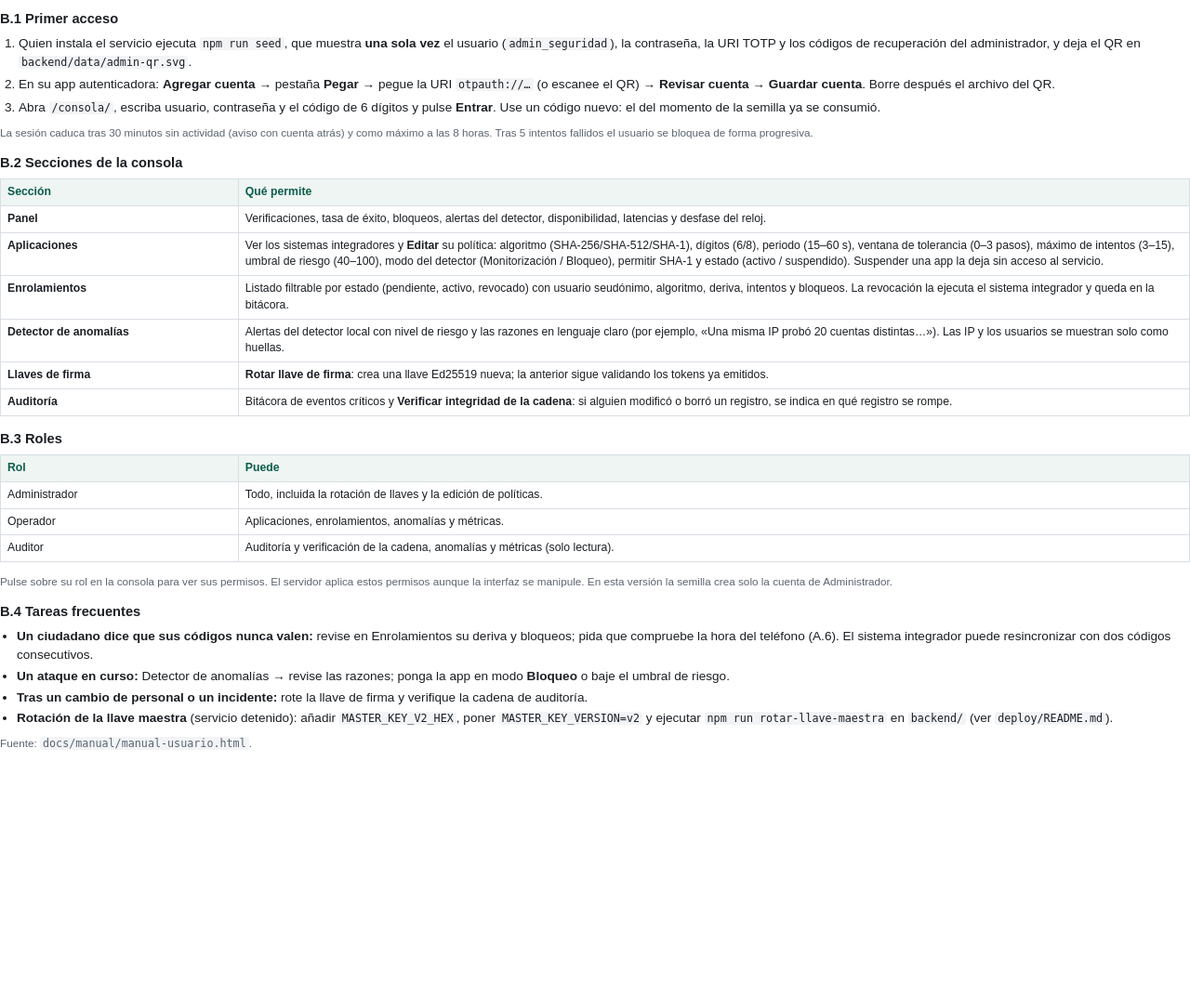
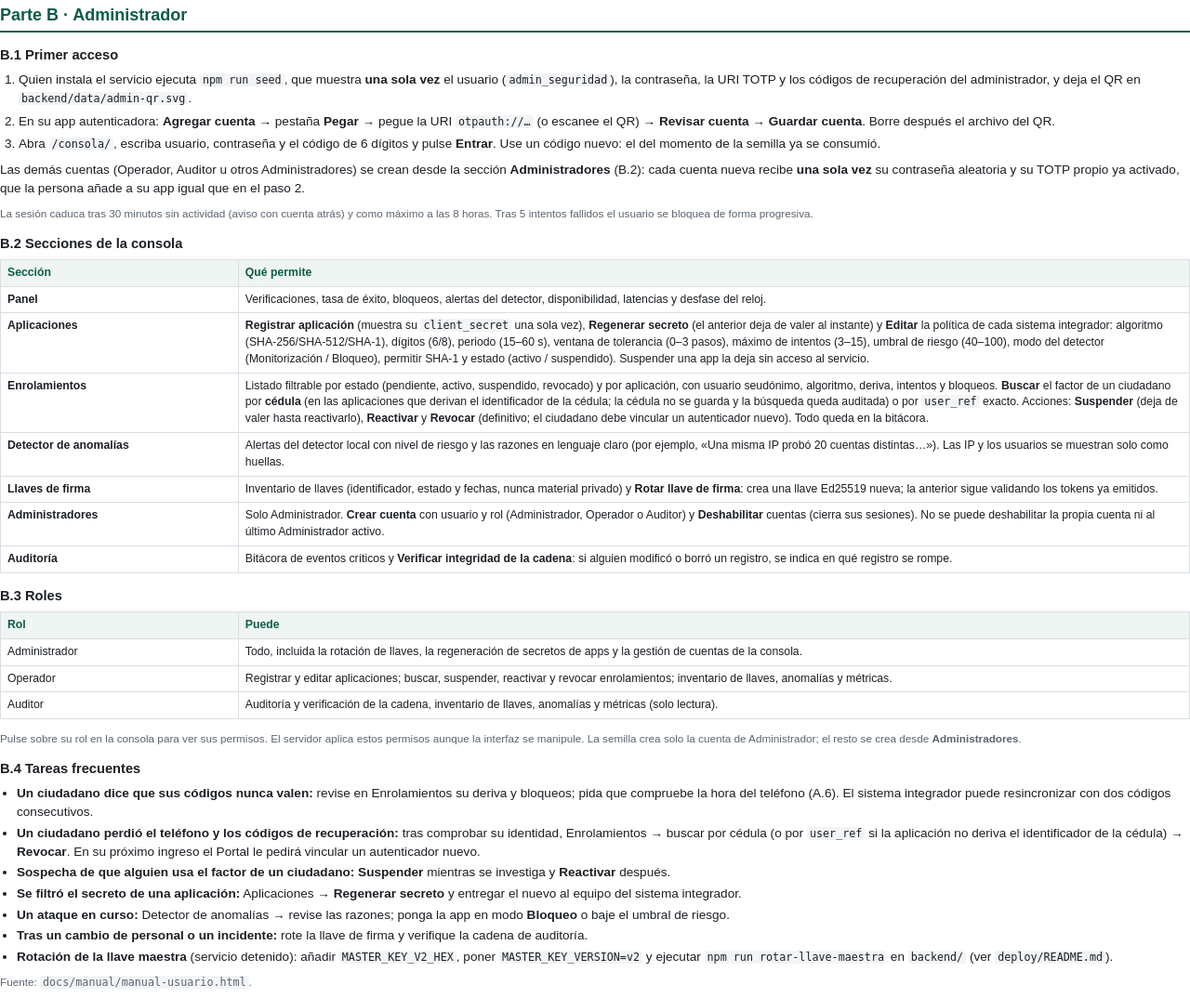
Before and after one commit to PSM-Hackaton/servicio-soberano-autenticacion-totp, a plain HTML site: page docs/manual/manual-usuario.html in a window 1280 px wide. Shown: the part 1572-2646 px from the top of the page at 93% size. Before the commit the page ends 2389 px from the top, so only its background shows below. Drawn offline with Linux system fonts and the light colour scheme.

Commit message:
Manual de usuario: ingreso con cédula, cámara habilitada, gestión de enrolamientos (suspender, reactivar, revocar), registro de apps y secreto, cuentas de administración

```diff
--- a/docs/manual/manual-usuario.html
+++ b/docs/manual/manual-usuario.html
@@ -65,11 +65,11 @@ Nadie fuera de la institución ve sus claves.</div>
 
 <h3>A.2 Primer ingreso al Portal: vincular el autenticador</h3>
 <ol class="pasos">
-  <li>Entre en el Portal, escriba su <b>Usuario</b> y <b>Contraseña</b> y pulse <b>Continuar</b>.</li>
+  <li>Entre en el Portal (<b>Ingresar al portal</b>), elija la nacionalidad (<b>V</b> o <b>E</b>), escriba su <b>Número de cédula</b> y su <b>Contraseña</b> y pulse <b>Continuar</b>. El Portal no envía su cédula al servicio de autenticación: solo un seudónimo calculado a partir de ella.</li>
   <li>Si todavía no tiene segundo factor, verá <b>Vincule su autenticador</b>. Elija una forma:
     <ul>
       <li><b>Abrir en el Autenticador Soberano</b> (si usa el mismo dispositivo): la app se abre con la cuenta lista; desbloquéela con su PIN, revise los datos y pulse <b>Guardar cuenta</b>.</li>
-      <li><b>Escanee el código QR</b>: en la app, <b>Agregar cuenta</b> → pestaña <b>Cámara</b> → <b>Activar cámara</b> (si su navegador lo permite).</li>
+      <li><b>Escanee el código QR</b>: en la app, <b>Agregar cuenta</b> → pestaña <b>Cámara</b> → <b>Activar cámara</b> y acepte el permiso. La lectura usa el lector de QR del navegador (Chrome y Edge lo incluyen); si su navegador no lo tiene, use otra de las formas. El QR también sirve con cualquier otra app autenticadora estándar.</li>
       <li><b>Clave manual</b>: pulse <b>Copiar</b> junto a la clave; en la app, <b>Agregar cuenta</b> → pestaña <b>Manual</b>, péguela y pulse <b>Revisar cuenta</b>.</li>
     </ul></li>
   <li>En <b>Confirme con el primer código</b>, escriba el código que muestra la app y pulse <b>Activar segundo factor</b>. El enlace caduca a los 10 minutos.</li>
@@ -79,7 +79,7 @@ Nadie fuera de la institución ve sus claves.</div>
 
 <h3>A.3 Ingresos siguientes</h3>
 <ol class="pasos">
-  <li>Usuario y contraseña → <b>Continuar</b>.</li>
+  <li>Cédula y contraseña → <b>Continuar</b>.</li>
   <li>En <b>Verificación en dos pasos</b>, abra la app, desbloquéela con el PIN y escriba el código de 6 dígitos de la cuenta del Portal (toque el código para copiarlo). Pulse <b>Verificar y entrar</b>.</li>
   <li>El anillo alrededor del código indica los segundos que le quedan; si faltan pocos, espere al siguiente.</li>
 </ol>
@@ -108,7 +108,7 @@ desfasado. Active la hora automática del teléfono.</p>
   <li>Escriba uno de sus códigos (con el guion) y pulse <b>Usar código</b>. Cada código sirve una vez.</li>
   <li>El Portal le pedirá <b>vincular un autenticador nuevo</b> (A.2). El autenticador anterior deja de servir.</li>
 </ol>
-<p>Si perdió también los códigos, acuda a la institución para que revoque su factor.</p>
+<p>Si perdió también los códigos, acuda a la institución: el equipo de soporte revoca su factor desde la consola (B.4) y usted vuelve a vincular un autenticador nuevo al entrar al Portal.</p>
 
 <h3>A.8 Otras funciones de la app</h3>
 <ul>
@@ -126,31 +126,36 @@ desfasado. Active la hora automática del teléfono.</p>
   <li>En su app autenticadora: <b>Agregar cuenta</b> → pestaña <b>Pegar</b> → pegue la URI <code>otpauth://…</code> (o escanee el QR) → <b>Revisar cuenta</b> → <b>Guardar cuenta</b>. Borre después el archivo del QR.</li>
   <li>Abra <code>/consola/</code>, escriba usuario, contraseña y el código de 6 dígitos y pulse <b>Entrar</b>. Use un código nuevo: el del momento de la semilla ya se consumió.</li>
 </ol>
+<p>Las demás cuentas (Operador, Auditor u otros Administradores) se crean desde la sección <b>Administradores</b> (B.2): cada cuenta nueva recibe <b>una sola vez</b> su contraseña aleatoria y su TOTP propio ya activado, que la persona añade a su app igual que en el paso 2.</p>
 <p class="small">La sesión caduca tras 30 minutos sin actividad (aviso con cuenta atrás) y como máximo a las 8 horas. Tras 5 intentos fallidos el usuario se bloquea de forma progresiva.</p>
 
 <h3>B.2 Secciones de la consola</h3>
 <table>
   <tr><th style="width:20%">Sección</th><th>Qué permite</th></tr>
   <tr><td><b>Panel</b></td><td>Verificaciones, tasa de éxito, bloqueos, alertas del detector, disponibilidad, latencias y desfase del reloj.</td></tr>
-  <tr><td><b>Aplicaciones</b></td><td>Ver los sistemas integradores y <b>Editar</b> su política: algoritmo (SHA-256/SHA-512/SHA-1), dígitos (6/8), periodo (15–60 s), ventana de tolerancia (0–3 pasos), máximo de intentos (3–15), umbral de riesgo (40–100), modo del detector (Monitorización / Bloqueo), permitir SHA-1 y estado (activo / suspendido). Suspender una app la deja sin acceso al servicio.</td></tr>
-  <tr><td><b>Enrolamientos</b></td><td>Listado filtrable por estado (pendiente, activo, revocado) con usuario seudónimo, algoritmo, deriva, intentos y bloqueos. La revocación la ejecuta el sistema integrador y queda en la bitácora.</td></tr>
+  <tr><td><b>Aplicaciones</b></td><td><b>Registrar aplicación</b> (muestra su <code>client_secret</code> una sola vez), <b>Regenerar secreto</b> (el anterior deja de valer al instante) y <b>Editar</b> la política de cada sistema integrador: algoritmo (SHA-256/SHA-512/SHA-1), dígitos (6/8), periodo (15–60 s), ventana de tolerancia (0–3 pasos), máximo de intentos (3–15), umbral de riesgo (40–100), modo del detector (Monitorización / Bloqueo), permitir SHA-1 y estado (activo / suspendido). Suspender una app la deja sin acceso al servicio.</td></tr>
+  <tr><td><b>Enrolamientos</b></td><td>Listado filtrable por estado (pendiente, activo, suspendido, revocado) y por aplicación, con usuario seudónimo, algoritmo, deriva, intentos y bloqueos. <b>Buscar</b> el factor de un ciudadano por <b>cédula</b> (en las aplicaciones que derivan el identificador de la cédula; la cédula no se guarda y la búsqueda queda auditada) o por <code>user_ref</code> exacto. Acciones: <b>Suspender</b> (deja de valer hasta reactivarlo), <b>Reactivar</b> y <b>Revocar</b> (definitivo; el ciudadano debe vincular un autenticador nuevo). Todo queda en la bitácora.</td></tr>
   <tr><td><b>Detector de anomalías</b></td><td>Alertas del detector local con nivel de riesgo y las razones en lenguaje claro (por ejemplo, «Una misma IP probó 20 cuentas distintas…»). Las IP y los usuarios se muestran solo como huellas.</td></tr>
-  <tr><td><b>Llaves de firma</b></td><td><b>Rotar llave de firma</b>: crea una llave Ed25519 nueva; la anterior sigue validando los tokens ya emitidos.</td></tr>
+  <tr><td><b>Llaves de firma</b></td><td>Inventario de llaves (identificador, estado y fechas, nunca material privado) y <b>Rotar llave de firma</b>: crea una llave Ed25519 nueva; la anterior sigue validando los tokens ya emitidos.</td></tr>
+  <tr><td><b>Administradores</b></td><td>Solo Administrador. <b>Crear cuenta</b> con usuario y rol (Administrador, Operador o Auditor) y <b>Deshabilitar</b> cuentas (cierra sus sesiones). No se puede deshabilitar la propia cuenta ni al último Administrador activo.</td></tr>
   <tr><td><b>Auditoría</b></td><td>Bitácora de eventos críticos y <b>Verificar integridad de la cadena</b>: si alguien modificó o borró un registro, se indica en qué registro se rompe.</td></tr>
 </table>
 
 <h3>B.3 Roles</h3>
 <table>
   <tr><th style="width:20%">Rol</th><th>Puede</th></tr>
-  <tr><td>Administrador</td><td>Todo, incluida la rotación de llaves y la edición de políticas.</td></tr>
-  <tr><td>Operador</td><td>Aplicaciones, enrolamientos, anomalías y métricas.</td></tr>
-  <tr><td>Auditor</td><td>Auditoría y verificación de la cadena, anomalías y métricas (solo lectura).</td></tr>
+  <tr><td>Administrador</td><td>Todo, incluida la rotación de llaves, la regeneración de secretos de apps y la gestión de cuentas de la consola.</td></tr>
+  <tr><td>Operador</td><td>Registrar y editar aplicaciones; buscar, suspender, reactivar y revocar enrolamientos; inventario de llaves, anomalías y métricas.</td></tr>
+  <tr><td>Auditor</td><td>Auditoría y verificación de la cadena, inventario de llaves, anomalías y métricas (solo lectura).</td></tr>
 </table>
-<p class="small">Pulse sobre su rol en la consola para ver sus permisos. El servidor aplica estos permisos aunque la interfaz se manipule. En esta versión la semilla crea solo la cuenta de Administrador.</p>
+<p class="small">Pulse sobre su rol en la consola para ver sus permisos. El servidor aplica estos permisos aunque la interfaz se manipule. La semilla crea solo la cuenta de Administrador; el resto se crea desde <b>Administradores</b>.</p>
 
 <h3>B.4 Tareas frecuentes</h3>
 <ul>
   <li><b>Un ciudadano dice que sus códigos nunca valen:</b> revise en Enrolamientos su deriva y bloqueos; pida que compruebe la hora del teléfono (A.6). El sistema integrador puede resincronizar con dos códigos consecutivos.</li>
+  <li><b>Un ciudadano perdió el teléfono y los códigos de recuperación:</b> tras comprobar su identidad, Enrolamientos → buscar por cédula (o por <code>user_ref</code> si la aplicación no deriva el identificador de la cédula) → <b>Revocar</b>. En su próximo ingreso el Portal le pedirá vincular un autenticador nuevo.</li>
+  <li><b>Sospecha de que alguien usa el factor de un ciudadano:</b> <b>Suspender</b> mientras se investiga y <b>Reactivar</b> después.</li>
+  <li><b>Se filtró el secreto de una aplicación:</b> Aplicaciones → <b>Regenerar secreto</b> y entregar el nuevo al equipo del sistema integrador.</li>
   <li><b>Un ataque en curso:</b> Detector de anomalías → revise las razones; ponga la app en modo <b>Bloqueo</b> o baje el umbral de riesgo.</li>
   <li><b>Tras un cambio de personal o un incidente:</b> rote la llave de firma y verifique la cadena de auditoría.</li>
   <li><b>Rotación de la llave maestra</b> (servicio detenido): añadir <code>MASTER_KEY_V2_HEX</code>, poner <code>MASTER_KEY_VERSION=v2</code> y ejecutar <code>npm run rotar-llave-maestra</code> en <code>backend/</code> (ver <code>deploy/README.md</code>).</li>
```
